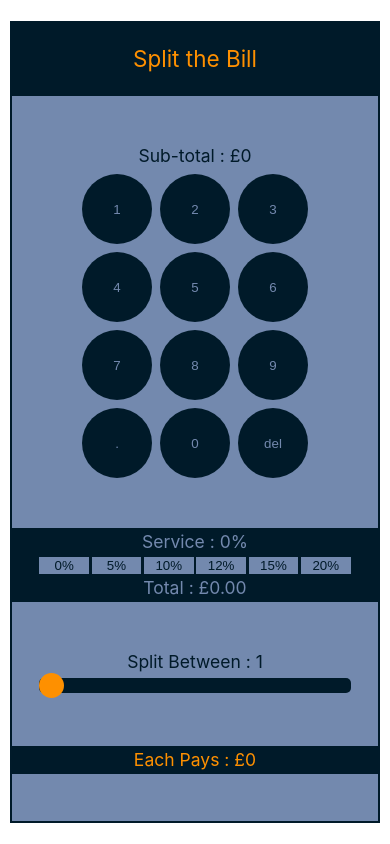
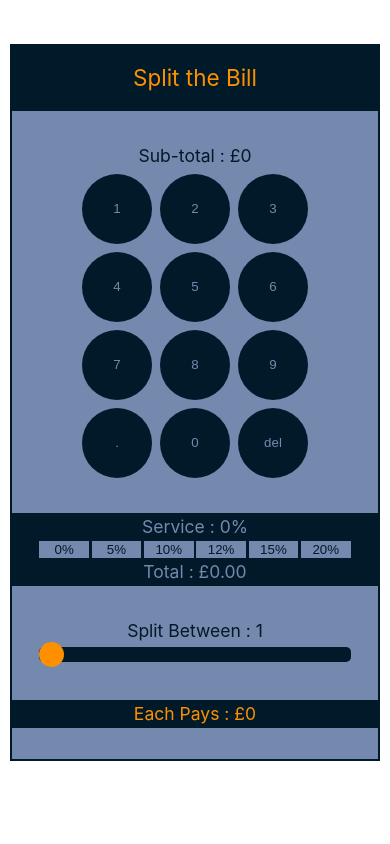
Before and after one commit to NoahAldhous/split-the-bill, a Vue app in the folder noahs-first-vue-project/: page / in a window 390 px wide. Built offline with nearby package versions, Linux system fonts and the light colour scheme.

Commit message:
added margins to app container to allow for overlay in mobile browsers

```diff
--- a/noahs-first-vue-project/src/App.vue
+++ b/noahs-first-vue-project/src/App.vue
@@ -76,7 +76,7 @@ function calculateAmountToPay() {
 }
 </script>
 
-<template>
+<template className="app">
   <div className="app-container">
     <section className="heading-container">
       <h1 className="heading">Split the Bill</h1>
@@ -162,15 +162,20 @@ function calculateAmountToPay() {
 </template>
 
 <style scoped>
+.app {
+  padding-top: 20%;
+}
 .app-container {
   width: 95vw;
-  height: 95vh;
+  height: 85vh;
   display: flex;
   flex-direction: column;
   align-items: center;
   justify-content: flex-end;
   background-color: var(--background-color);
   border: 2px solid var(--dark-color);
+  margin-top: 10%;
+  margin-bottom: 20%;
 }
 .value-container {
   width: 100%;
```
